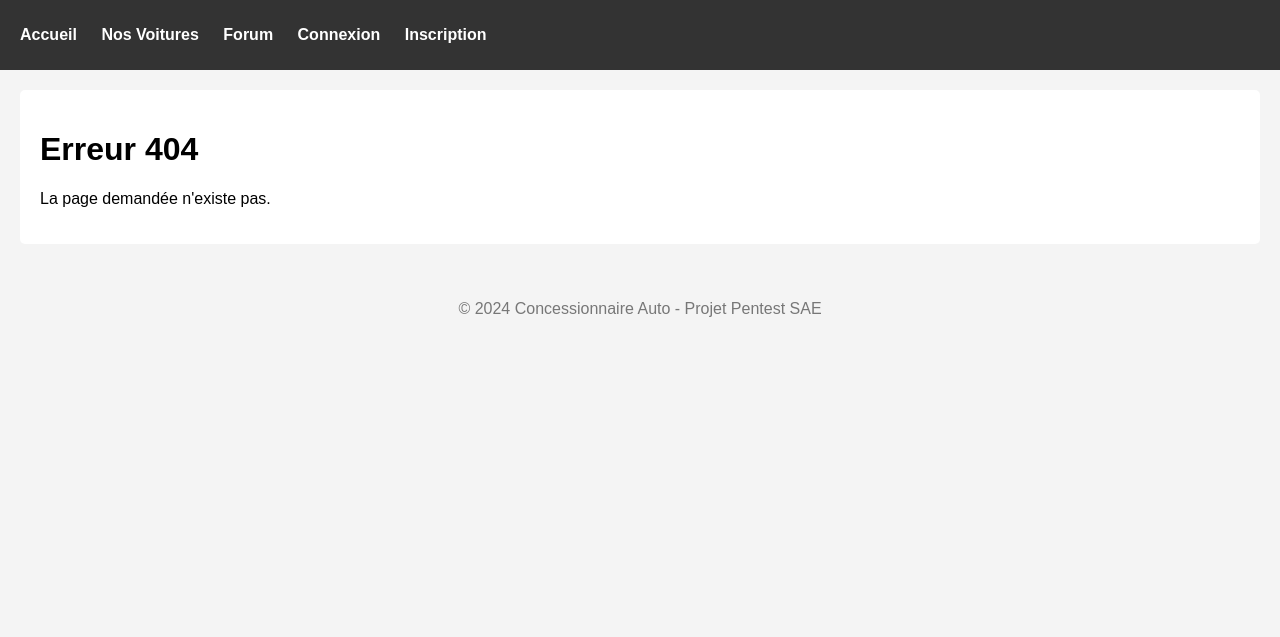
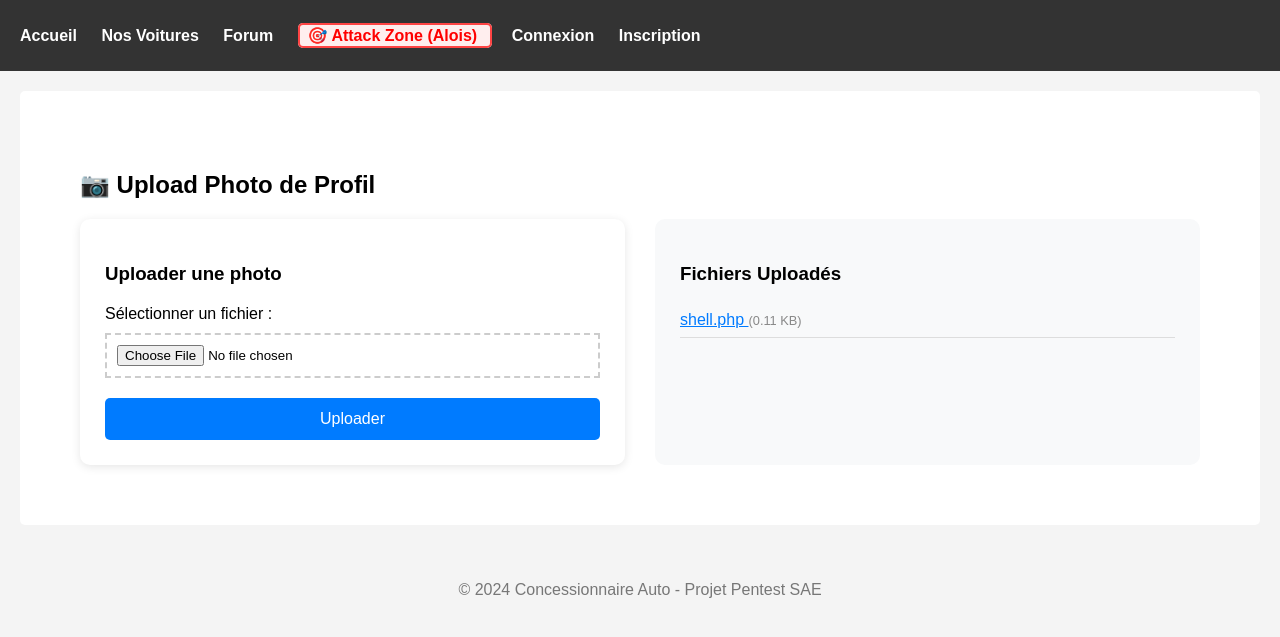
Before and after one commit to reptil3z0diak/SAE-Cyber, a PHP site: page /index.php?page=attackAlois in a window 1280 px wide. Shown: the top 637 px of the page. Run offline with PHP 8.4, Linux system fonts and the light colour scheme.

Commit message:
feat: Add a file upload vulnerability page with associated web shells and an exploitation guide, and update the header navigation.

```diff
--- a/includes/header.php
+++ b/includes/header.php
@@ -1,10 +1,12 @@
 <!DOCTYPE html>
 <html lang="fr">
+
 <head>
     <meta charset="UTF-8">
     <title>Concessionnaire Auto - Pentest</title>
     <link rel="stylesheet" href="css/style.css">
 </head>
+
 <body>
 
     <header>
@@ -13,6 +15,10 @@
                 <li><a href="index.php?page=home">Accueil</a></li>
                 <li><a href="index.php?page=catalogue">Nos Voitures</a></li>
                 <li><a href="index.php?page=forum">Forum</a></li>
+                <li style="border: 2px solid #ff4444; background: #ffeeee; padding: 2px 8px; border-radius: 5px;">
+                    <a href="index.php?page=attackAlois" style="color: #ff0000; font-weight: bold;">🎯 Attack Zone
+                        (Alois)</a>
+                </li>
 
                 <?php
                 // Si l'utilisateur est connecté
@@ -36,7 +42,7 @@
         </nav>
         <div style="float: right; font-size: 0.8em;">
             <?php
-        if(isset($_SESSION['username'])) {
+            if (isset($_SESSION['username'])) {
                 echo "Bonjour, " . htmlspecialchars($_SESSION['username']) . " (" . $_SESSION['role'] . ")";
             }
             ?>
--- /dev/null
+++ b/pages/attackAlois.php
@@ -0,0 +1,80 @@
+<?php
+// pages/attackAlois.php
+
+$uploadDir = 'uploads/';
+$message = '';
+$messageType = '';
+
+if (!is_dir($uploadDir)) {
+    mkdir($uploadDir, 0777, true);
+}
+
+if ($_SERVER['REQUEST_METHOD'] === 'POST' && isset($_FILES['photo'])) {
+    $file = $_FILES['photo'];
+    $fileName = $file['name'];
+    $targetPath = $uploadDir . $fileName;
+
+    if (move_uploaded_file($file['tmp_name'], $targetPath)) {
+        $message = "Fichier uploadé avec succès : <a href='$targetPath' target='_blank'>$targetPath</a>";
+        $messageType = 'success';
+    } else {
+        $message = "Erreur lors de l'upload du fichier.";
+        $messageType = 'error';
+    }
+}
+
+$uploadedFiles = [];
+if (is_dir($uploadDir)) {
+    $uploadedFiles = array_diff(scandir($uploadDir), ['.', '..']);
+}
+?>
+
+<div class="container">
+    <h2>📷 Upload Photo de Profil</h2>
+
+    <?php if ($message): ?>
+        <div
+            style="padding: 15px; margin: 15px 0; border-radius: 5px; background: <?php echo $messageType === 'success' ? '#d4edda' : '#f8d7da'; ?>; color: <?php echo $messageType === 'success' ? '#155724' : '#721c24'; ?>;">
+            <?php echo $message; ?>
+        </div>
+    <?php endif; ?>
+
+    <div style="display: flex; gap: 30px; flex-wrap: wrap;">
+        <div
+            style="flex: 1; min-width: 300px; background: white; padding: 25px; border-radius: 10px; box-shadow: 0 2px 10px rgba(0,0,0,0.1);">
+            <h3>Uploader une photo</h3>
+            <form method="POST" enctype="multipart/form-data">
+                <div style="margin: 20px 0;">
+                    <label for="photo" style="display: block; margin-bottom: 10px;">Sélectionner un fichier :</label>
+                    <input type="file" name="photo" id="photo" required
+                        style="padding: 10px; border: 2px dashed #ccc; width: 100%; box-sizing: border-box;">
+                </div>
+                <button type="submit"
+                    style="background: #007bff; color: white; padding: 12px 25px; border: none; border-radius: 5px; cursor: pointer; font-size: 16px; width: 100%;">
+                    Uploader
+                </button>
+            </form>
+        </div>
+
+        <div style="flex: 1; min-width: 300px; background: #f8f9fa; padding: 25px; border-radius: 10px;">
+            <h3>Fichiers Uploadés</h3>
+            <?php if (empty($uploadedFiles)): ?>
+                <p style="color: #666;">Aucun fichier uploadé.</p>
+            <?php else: ?>
+                <ul style="list-style: none; padding: 0;">
+                    <?php foreach ($uploadedFiles as $file): ?>
+                        <li style="padding: 8px 0; border-bottom: 1px solid #ddd;">
+                            <a href="<?php echo $uploadDir . htmlspecialchars($file); ?>" target="_blank"
+                                style="color: #007bff;">
+                                <?php echo htmlspecialchars($file); ?>
+                            </a>
+                            <span style="color: #888; font-size: 0.8em;">
+                                (<?php echo round(filesize($uploadDir . $file) / 1024, 2); ?> KB)
+                            </span>
+                        </li>
+                    <?php endforeach; ?>
+                </ul>
+            <?php endif; ?>
+        </div>
+    </div>
+</div>
```
Also changed, not shown: EXPLOIT_GUIDE_ALOIS.txt (added, +55 -0 lines), shell.php (added, +8 -0 lines), uploads/shell.php (added, +8 -0 lines), Image collée.png (added). Lines whose indentation alone changed are shown as unchanged.
